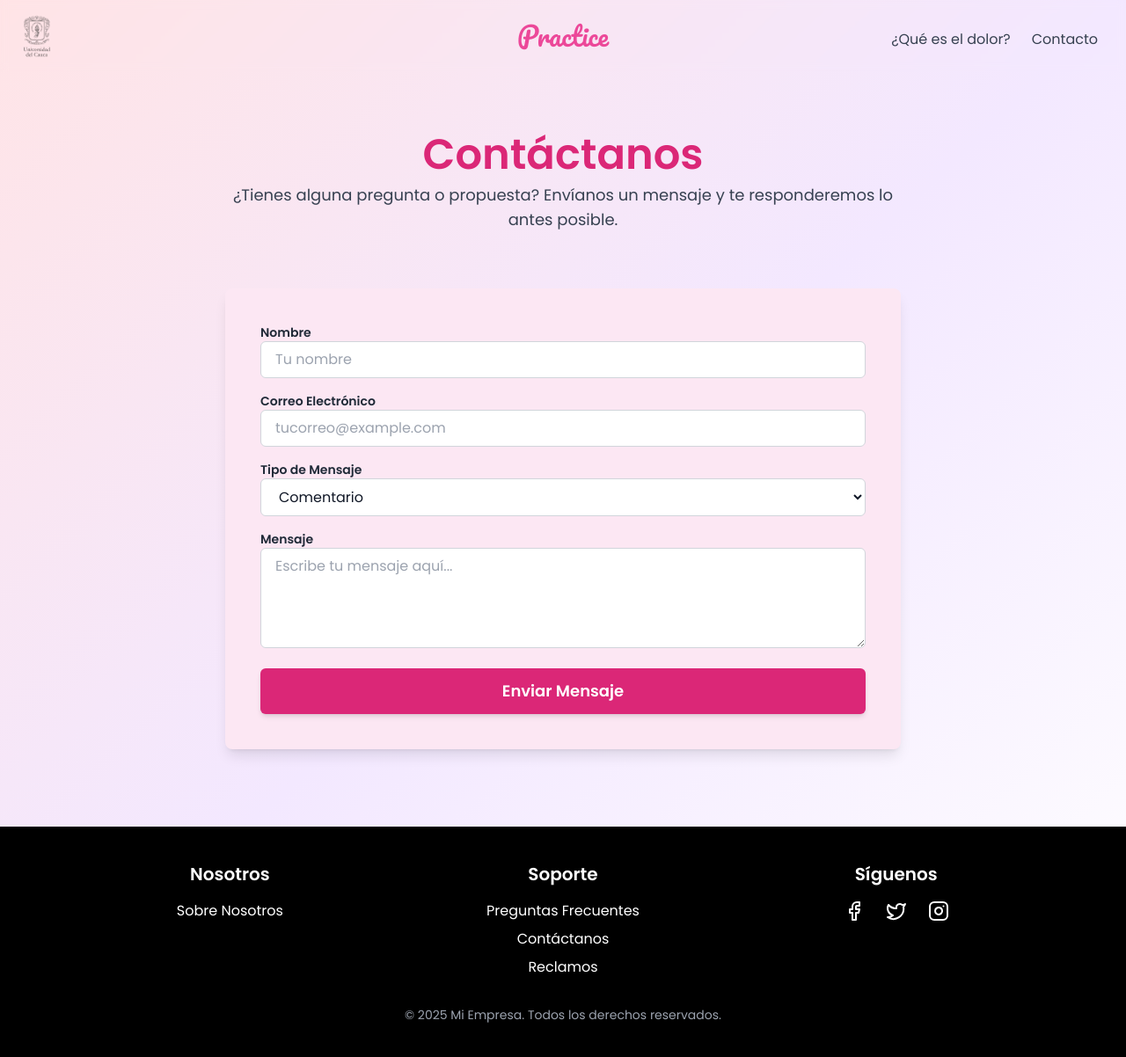
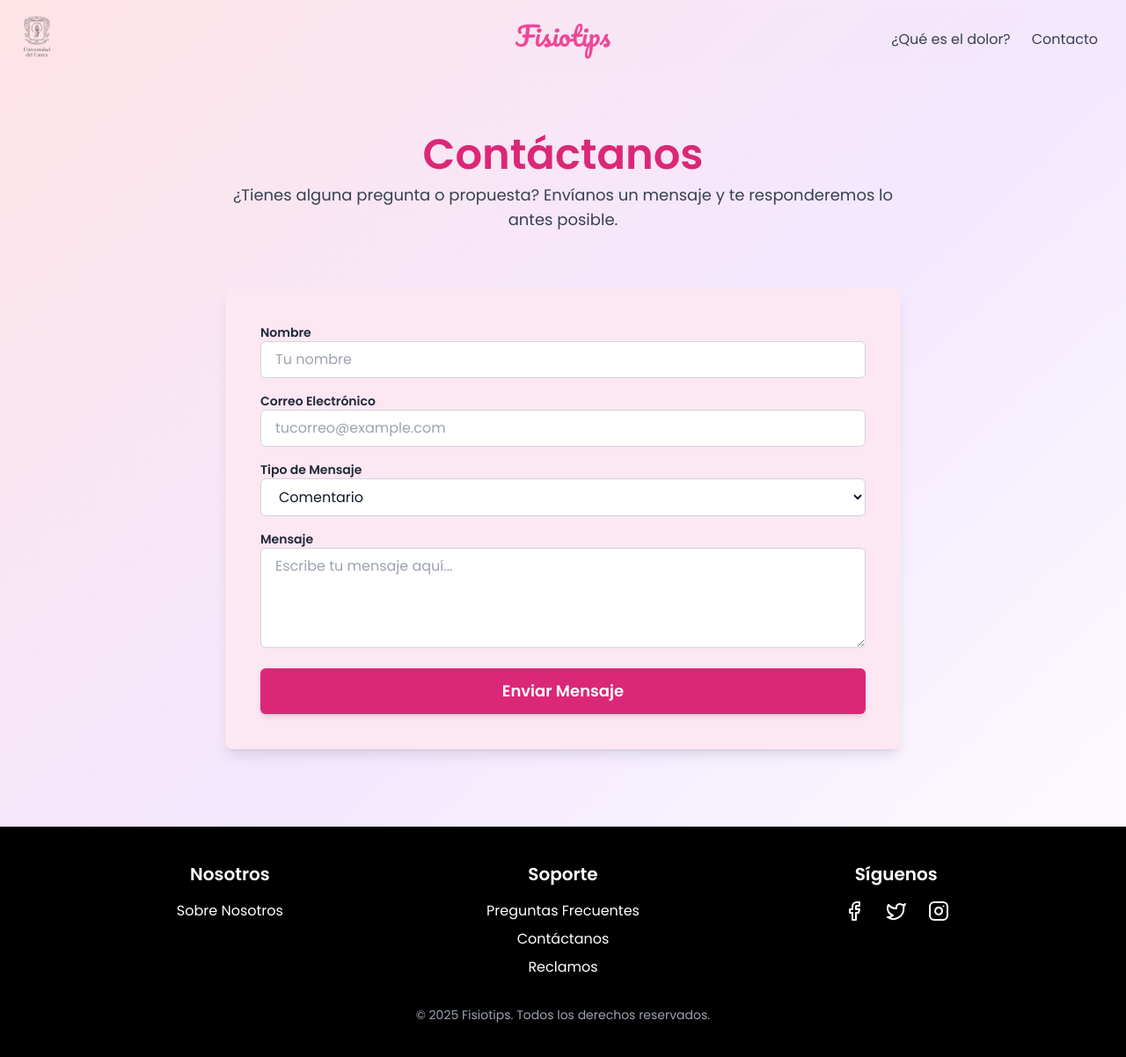
Before and after one commit to JuanF88/ximenaPage, a Next.js app: page /contacto in a window 1280 px wide. Shown: the whole page at 88% size. Built offline with nearby package versions, Linux system fonts and the light colour scheme.

Commit message:
Movile update

```diff
--- a/src/components/Footer.js
+++ b/src/components/Footer.js
@@ -52,13 +52,13 @@ export default function Footer() {
           <div>
             <h3 className="text-xl font-bold mb-4">Síguenos</h3>
             <div className="flex justify-center space-x-6">
-              <Link href="#" className="hover:text-pink-400">
+              <Link href="/" className="hover:text-pink-400">
                 <Facebook className="w-6 h-6" />
               </Link>
-              <Link href="#" className="hover:text-pink-400">
+              <Link href="/" className="hover:text-pink-400">
                 <Twitter className="w-6 h-6" />
               </Link>
-              <Link href="#" className="hover:text-pink-400">
+              <Link href="/" className="hover:text-pink-400">
                 <Instagram className="w-6 h-6" />
               </Link>
             </div>
@@ -66,7 +66,7 @@ export default function Footer() {
         </div>
 
         <p className="text-gray-400 text-sm mt-8">
-          © 2025 Mi Empresa. Todos los derechos reservados.
+          © 2025 Fisiotips. Todos los derechos reservados.
         </p>
       </div>
     </motion.footer>
--- a/src/components/Header.js
+++ b/src/components/Header.js
@@ -56,7 +56,7 @@ export default function Header() {
                 isScrolled ? "text-2xl" : "text-3xl"
               } ${pacifico.className} hover:scale-90`}
             >
-              Practice
+              Fisiotips
             </span>
           </Link>
         </div>
```
